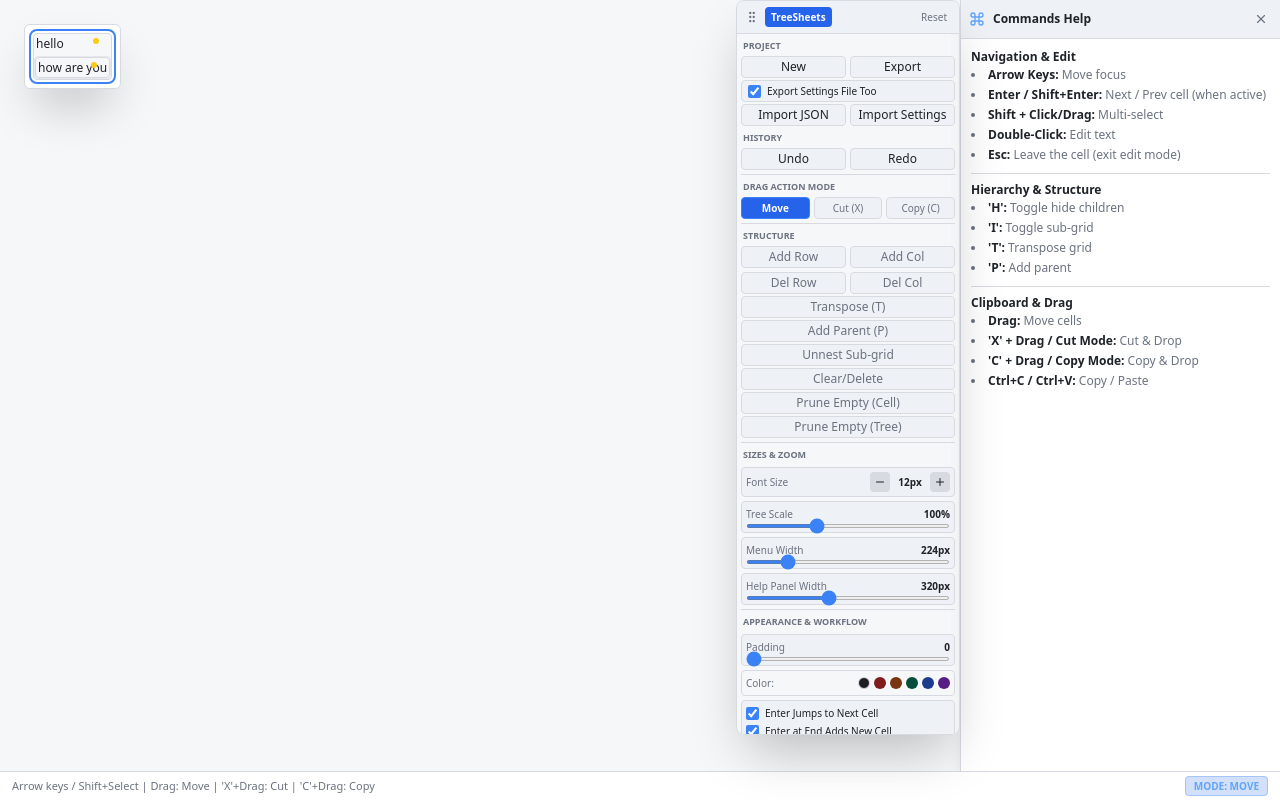
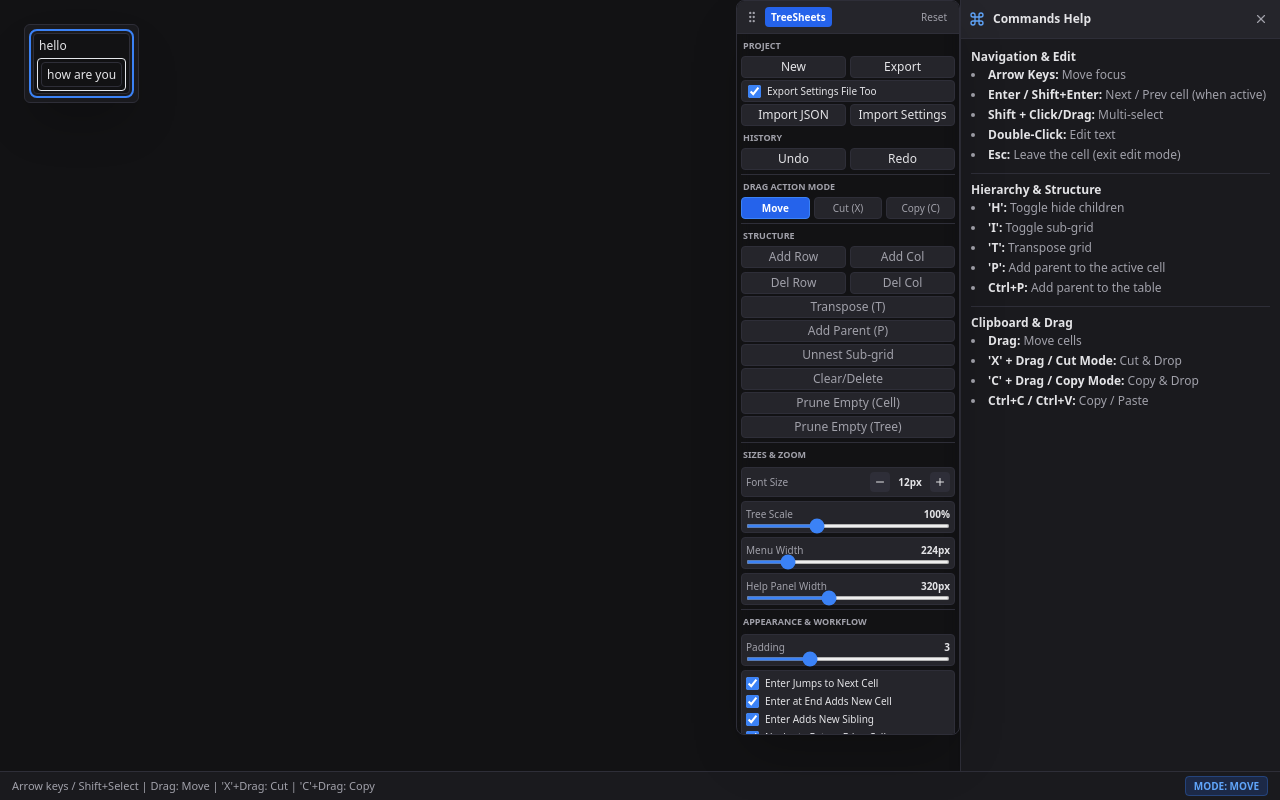
Before and after one commit to davidlynch79/treesheets, a React (Vite) app in the folder treesheets-react/: page / in a window 1280 px wide. Built offline with nearby package versions, Linux system fonts and the light colour scheme.

Commit message:
Apply TreeSheets UI and behavior updates

```diff
--- a/treesheets-react/src/App.tsx
+++ b/treesheets-react/src/App.tsx
@@ -17,7 +17,7 @@
     >
       <div className="transition-transform duration-75 origin-top-left" style={{ transform: `scale(${store.treeScale / 100})` }}>
         <div id="grid-root" className="shadow-2xl rounded-md border border-dark-border bg-dark-surface p-2 inline-block shrink-0">
-          <GridNode gridData={store.rootData} prefix="root" inheritedDisableColors={false} isRoot />
+          <GridNode gridData={store.rootData} prefix="root" isRoot />
         </div>
       </div>
     </main>
@@ -27,10 +27,10 @@
 function AppShell() {
   const store = useStore();
 
-  // Apply the light/dark theme attribute to <html>, matching the original.
+  // Apply the selected theme attribute to <html> so CSS variables update globally.
   useEffect(() => {
-    document.documentElement.setAttribute('data-theme', store.lightMode ? 'light' : 'dark');
-  }, [store.lightMode]);
+    document.documentElement.setAttribute('data-theme', store.blackMode ? 'black' : store.lightMode ? 'light' : 'dark');
+  }, [store.blackMode, store.lightMode]);
 
   // Global keyboard handling, ported from the original window keydown listener.
   useEffect(() => {
--- a/treesheets-react/src/components/GridNode.tsx
+++ b/treesheets-react/src/components/GridNode.tsx
@@ -6,7 +6,6 @@
 interface GridNodeProps {
   gridData: GridData;
   prefix: string;
-  inheritedDisableColors: boolean;
   isRoot?: boolean;
 }
 
@@ -51,7 +50,7 @@
   );
 }
 
-export function GridNode({ gridData, prefix, inheritedDisableColors, isRoot = false }: GridNodeProps) {
+export function GridNode({ gridData, prefix, isRoot = false }: GridNodeProps) {
   const store = useStore();
   const cols = gridData.rows[0] ? gridData.rows[0].cells.length : 1;
   const gapV = Math.max(0, Math.round(store.globalPadding * 0.75));
@@ -75,7 +74,6 @@
               cell={cell}
               cellPath={`${prefix}_r${rIdx}c${cIdx}`}
               prefix={prefix}
-              inheritedDisableColors={inheritedDisableColors}
             />
           ))}
           {!store.compactGaps && <GapBar prefix={prefix} index={rIdx + 1} />}
@@ -89,10 +87,9 @@
   cell: CellData;
   cellPath: string;
   prefix: string;
-  inheritedDisableColors: boolean;
 }
 
-function Cell({ cell, cellPath, prefix, inheritedDisableColors }: CellProps) {
+function Cell({ cell, cellPath, prefix }: CellProps) {
   const store = useStore();
   const wrapperRef = useRef<HTMLDivElement>(null);
   const textareaRef = useRef<HTMLTextAreaElement>(null);
@@ -149,7 +146,6 @@
     padding: `${vPad}px ${hPad}px`,
   };
   if (!store.shrinkToText) style.minHeight = `${Math.max(28, store.globalPadding * 6 + 12)}px`;
-  if (cell.color && !(inheritedDisableColors || cell.disableColors)) style.backgroundColor = cell.color;
   if (shadow) style.boxShadow = shadow;
 
   const highlightClass =
@@ -262,16 +258,12 @@
         )}
       </div>
 
-      {cell.disableColors && (
-        <div className="absolute top-1 right-3 w-1.5 h-1.5 bg-yellow-400 rounded-full" title="Colors disabled" />
-      )}
-
       {cell.subgrid &&
         (cell.childrenHidden ? (
           <div className="absolute top-1 right-1 w-1.5 h-1.5 bg-amber-500 rounded-full" title="Children hidden ('H')" />
         ) : (
           <div className="mt-0.5 pt-0">
-            <GridNode gridData={cell.subgrid} prefix={cellPath} inheritedDisableColors={inheritedDisableColors || cell.disableColors} />
+            <GridNode gridData={cell.subgrid} prefix={cellPath} />
           </div>
         ))}
     </div>
--- a/treesheets-react/src/components/HelpPanel.tsx
+++ b/treesheets-react/src/components/HelpPanel.tsx
@@ -57,7 +57,10 @@
               <strong className="text-dark-text">'T':</strong> Transpose grid
             </li>
             <li>
-              <strong className="text-dark-text">'P':</strong> Add parent
+              <strong className="text-dark-text">'P':</strong> Add parent to the active cell
+            </li>
+            <li>
+              <strong className="text-dark-text">Ctrl+P:</strong> Add parent to the table
             </li>
           </ul>
         </div>
--- a/treesheets-react/src/components/Toolbar.tsx
+++ b/treesheets-react/src/components/Toolbar.tsx
@@ -1,15 +1,6 @@
 import { useEffect, useRef, useState } from 'react';
 import { GripVertical, Minus, Plus } from 'lucide-react';
 import { useStore } from '../StoreContext';
-
-const SWATCHES: { hex: string; className: string }[] = [
-  { hex: '#1e1e24', className: 'bg-[#1e1e24] border border-dark-border' },
-  { hex: '#7f1d1d', className: 'bg-red-900' },
-  { hex: '#78350f', className: 'bg-amber-900' },
-  { hex: '#14532d', className: 'bg-emerald-900' },
-  { hex: '#1e3a8a', className: 'bg-blue-900' },
-  { hex: '#581c87', className: 'bg-purple-900' },
-];
 
 function modeButtonClass(active: boolean, kind: 'move' | 'x' | 'c'): string {
   const base = 'px-1 py-0.5 rounded border text-[10px] text-center transition';
@@ -290,14 +281,6 @@
               className="w-full accent-blue-500 h-1 bg-dark-border rounded cursor-pointer"
             />
           </div>
-          <div className="flex items-center justify-between bg-dark-bg border border-dark-border rounded p-1">
-            <span className="text-[10px] text-dark-muted">Color:</span>
-            <div className="flex items-center space-x-1">
-              {SWATCHES.map((s) => (
-                <button key={s.hex} onClick={() => store.applyColor(s.hex)} className={`w-3 h-3 rounded-full ${s.className}`} />
-              ))}
-            </div>
-          </div>
           <div className="space-y-0.5 bg-dark-surfaceHover p-1 rounded border border-dark-border text-[10px]">
             <label className="flex items-center space-x-1.5 cursor-pointer">
               <input type="checkbox" checked={store.enterNextCell} onChange={(e) => store.toggleEnterNext(e.target.checked)} className="accent-blue-500" />
@@ -315,22 +298,21 @@
               <input type="checkbox" checked={store.navigateFutureEdgeCells} onChange={(e) => store.toggleNavigateFutureEdgeCells(e.target.checked)} className="accent-blue-500" />
               <span>Navigate Future Edge Cells</span>
             </label>
-            <label className="flex items-center space-x-1.5 cursor-pointer">
-              <input type="checkbox" checked={store.lightMode} onChange={() => store.toggleTheme()} className="accent-blue-500" />
-              <span>Light Mode</span>
-            </label>
+            <div className="flex items-center space-x-2">
+              <span className="text-dark-muted">Theme</span>
+              <select
+                value={store.blackMode ? 'black' : store.lightMode ? 'light' : 'dark'}
+                onChange={(e) => store.setTheme(e.target.value as 'light' | 'dark' | 'black')}
+                className="flex-1 bg-dark-bg border border-dark-border rounded px-1 py-0.5 text-dark-text"
+              >
+                <option value="light">Light</option>
+                <option value="dark">Dark</option>
+                <option value="black">Black</option>
+              </select>
+            </div>
             <label className="flex items-center space-x-1.5 cursor-pointer">
               <input type="checkbox" checked={store.showGridLines} onChange={() => store.toggleGridLines()} className="accent-blue-500" />
               <span>Grid Lines</span>
-            </label>
-            <label className="flex items-center space-x-1.5 cursor-pointer">
-              <input
-                type="checkbox"
-                checked={store.activeCellColorsDisabled}
-                onChange={(e) => store.setDisableColorsOnActive(e.target.checked)}
-                className="accent-blue-500"
-              />
-              <span>No Colors</span>
             </label>
             <label className="flex items-center space-x-1.5 cursor-pointer">
               <input type="checkbox" checked={store.shrinkToText} onChange={() => store.toggleShrinkToText()} className="accent-blue-500" />
--- a/treesheets-react/src/index.css
+++ b/treesheets-react/src/index.css
@@ -17,6 +17,14 @@
   --color-border: #d7dbe1;
   --color-text: #1f2328;
   --color-muted: #6b7280;
+}
+:root[data-theme='black'] {
+  --color-bg: #000000;
+  --color-surface: #050505;
+  --color-surfaceHover: #111111;
+  --color-border: #292929;
+  --color-text: #f5f5f5;
+  --color-muted: #a3a3a3;
 }
 
 ::-webkit-scrollbar {
--- a/treesheets-react/src/store.ts
+++ b/treesheets-react/src/store.ts
@@ -1,6 +1,5 @@
 import { CellData, ClipboardEntry, DragModifier, DropMode, GridData, SettingsExport } from './types';
 import {
-  applyColorByPath,
   calculateRangeSelection,
   findGridAndOwner,
   findGridContainingPath,
@@ -19,12 +18,10 @@
         cells: [
           {
             text: 'hello',
-            color: '',
             subgrid: {
-              rows: [{ cells: [{ text: 'how are you', color: '', subgrid: null, childrenHidden: false, disableColors: true }] }],
+              rows: [{ cells: [{ text: 'how are you', subgrid: null, childrenHidden: false }] }],
             },
             childrenHidden: false,
-            disableColors: true,
           },
         ],
       },
@@ -57,8 +54,9 @@
   navigateFutureEdgeCells = true;
   helpPanelOpen = true;
 
-  globalPadding = 0;
-  lightMode = true;
+  globalPadding = 3;
+  lightMode = false;
+  blackMode = false;
   compactGaps = true;
 
   history: string[] = [];
@@ -159,10 +157,6 @@
     return getCellByPath(this.rootData, this.activePath);
   }
 
-  get activeCellColorsDisabled(): boolean {
-    return this.getCurrentCell()?.disableColors ?? false;
-  }
-
   // ---------- appearance / settings ----------
   updatePadding = (val: number): void => {
     this.globalPadding = val;
@@ -209,9 +203,10 @@
     if (!val) this.activeGapPath = null;
     this.notify();
   };
-  toggleTheme = (): void => {
-    this.lightMode = !this.lightMode;
-    document.documentElement.setAttribute('data-theme', this.lightMode ? 'light' : 'dark');
+  setTheme = (theme: 'light' | 'dark' | 'black'): void => {
+    this.lightMode = theme === 'light';
+    this.blackMode = theme === 'black';
+    document.documentElement.setAttribute('data-theme', theme);
     this.notify();
   };
   toggleCompactGaps = (): void => {
@@ -221,12 +216,6 @@
   };
   toggleHelpPanel = (): void => {
     this.helpPanelOpen = !this.helpPanelOpen;
-    this.notify();
-  };
-  setDisableColorsOnActive = (disabled: boolean): void => {
-    this.saveState();
-    const cell = this.getCurrentCell();
-    if (cell) cell.disableColors = disabled;
     this.notify();
   };
   setDragMode = (mode: DragModifier): void => {
@@ -258,22 +247,13 @@
       const tc = getCellByPath(this.rootData, tPath);
       if (tc && clip) {
         tc.text = clip.cell.text;
-        tc.color = clip.cell.color;
         tc.childrenHidden = clip.cell.childrenHidden;
-        tc.disableColors = clip.cell.disableColors;
         tc.subgrid = clip.cell.subgrid ? JSON.parse(JSON.stringify(clip.cell.subgrid)) : null;
       }
     });
     this.notify();
   };
 
-  applyColor = (hex: string): void => {
-    this.saveState();
-    const color = hex === '#1e1e24' ? '' : hex;
-    this.selectedPaths.forEach((p) => applyColorByPath(this.rootData, p, color));
-    this.isEditing = false;
-    this.notify();
-  };
 
   // ---------- structure editing ----------
   menuClearCell = (): void => {
@@ -371,10 +351,10 @@
     this.saveState();
     const info = findGridAndOwner(this.rootData, this.activePath, 'root');
     if (info && info.ownerCell) {
-      info.ownerCell.subgrid = { rows: [{ cells: [{ text: '', color: '', subgrid: info.ownerCell.subgrid, childrenHidden: false, disableColors: true }] }] };
+      info.ownerCell.subgrid = { rows: [{ cells: [{ text: '', subgrid: info.ownerCell.subgrid, childrenHidden: false }] }] };
       this.activePath = info.ownerCellPath!;
     } else {
-      this.rootData = { rows: [{ cells: [{ text: '', color: '', subgrid: this.rootData, childrenHidden: false, disableColors: true }] }] };
+      this.rootData = { rows: [{ cells: [{ text: '', subgrid: this.rootData, childrenHidden: false }] }] };
       this.activePath = 'root_r0c0';
     }
     this.selectedPaths = new Set([this.activePath]);
@@ -390,7 +370,7 @@
     const r = parseInt(m[1], 10);
     const c = parseInt(m[2], 10);
     const oldCell = info.grid.rows[r].cells[c];
-    info.grid.rows[r].cells[c] = { text: '', color: '', subgrid: { rows: [{ cells: [oldCell] }] }, childrenHidden: false, disableColors: true };
+    info.grid.rows[r].cells[c] = { text: '', subgrid: { rows: [{ cells: [oldCell] }] }, childrenHidden: false };
     this.selectedPaths = new Set([this.activePath]);
     this.isEditing = false;
     this.notify();
@@ -521,10 +501,8 @@
         const c = getCellByPath(this.rootData, p);
         if (c) {
           c.text = '';
-          c.color = '';
           c.subgrid = null;
           c.childrenHidden = false;
-          c.disableColors = true;
         }
       });
     }
@@ -909,6 +887,7 @@
         helpWidth: this.helpWidth,
         globalPadding: this.globalPadding,
         lightMode: this.lightMode,
+        blackMode: this.blackMode,
         showGridLines: this.showGridLines,
         enterNextCell: this.enterNextCell,
         enterAddCellAtEnd: this.enterAddCellAtEnd,
@@ -963,8 +942,9 @@
           if (typeof s.globalPadding === 'number') this.globalPadding = s.globalPadding;
           if (typeof s.lightMode === 'boolean') {
             this.lightMode = s.lightMode;
-            document.documentElement.setAttribute('data-theme', this.lightMode ? 'light' : 'dark');
           }
+          if (typeof s.blackMode === 'boolean') this.blackMode = s.blackMode;
+          document.documentElement.setAttribute('data-theme', this.blackMode ? 'black' : this.lightMode ? 'light' : 'dark');
           if (typeof s.showGridLines === 'boolean') this.showGridLines = s.showGridLines;
           if (typeof s.enterNextCell === 'boolean') this.enterNextCell = s.enterNextCell;
           if (typeof s.enterAddCellAtEnd === 'boolean') this.enterAddCellAtEnd = s.enterAddCellAtEnd;
--- a/treesheets-react/src/treeUtils.ts
+++ b/treesheets-react/src/treeUtils.ts
@@ -1,7 +1,7 @@
 import { CellData, GridData } from './types';
 
 export function newEmptyCell(): CellData {
-  return { text: '', color: '', subgrid: null, childrenHidden: false, disableColors: true };
+  return { text: '', subgrid: null, childrenHidden: false };
 }
 
 export function newEmptyGrid(): GridData {
@@ -79,16 +79,6 @@
   );
 }
 
-export function applyColorByPath(grid: GridData, targetPath: string, color: string, prefix = 'root'): void {
-  grid.rows.forEach((row, r) =>
-    row.cells.forEach((cell, c) => {
-      const path = `${prefix}_r${r}c${c}`;
-      if (targetPath === path) cell.color = color;
-      else if (cell.subgrid && targetPath.startsWith(path)) applyColorByPath(cell.subgrid, targetPath, color, path);
-    })
-  );
-}
-
 export function getAllCellPaths(grid: GridData, prefix = 'root'): string[] {
   let paths: string[] = [];
   grid.rows.forEach((row, r) =>
--- a/treesheets-react/src/types.ts
+++ b/treesheets-react/src/types.ts
@@ -1,9 +1,7 @@
 export interface CellData {
   text: string;
-  color: string;
   subgrid: GridData | null;
   childrenHidden: boolean;
-  disableColors: boolean;
 }
 
 export interface RowData {
@@ -30,6 +28,7 @@
   helpWidth: number;
   globalPadding: number;
   lightMode: boolean;
+  blackMode?: boolean;
   showGridLines: boolean;
   enterNextCell: boolean;
   enterAddCellAtEnd: boolean;
```
